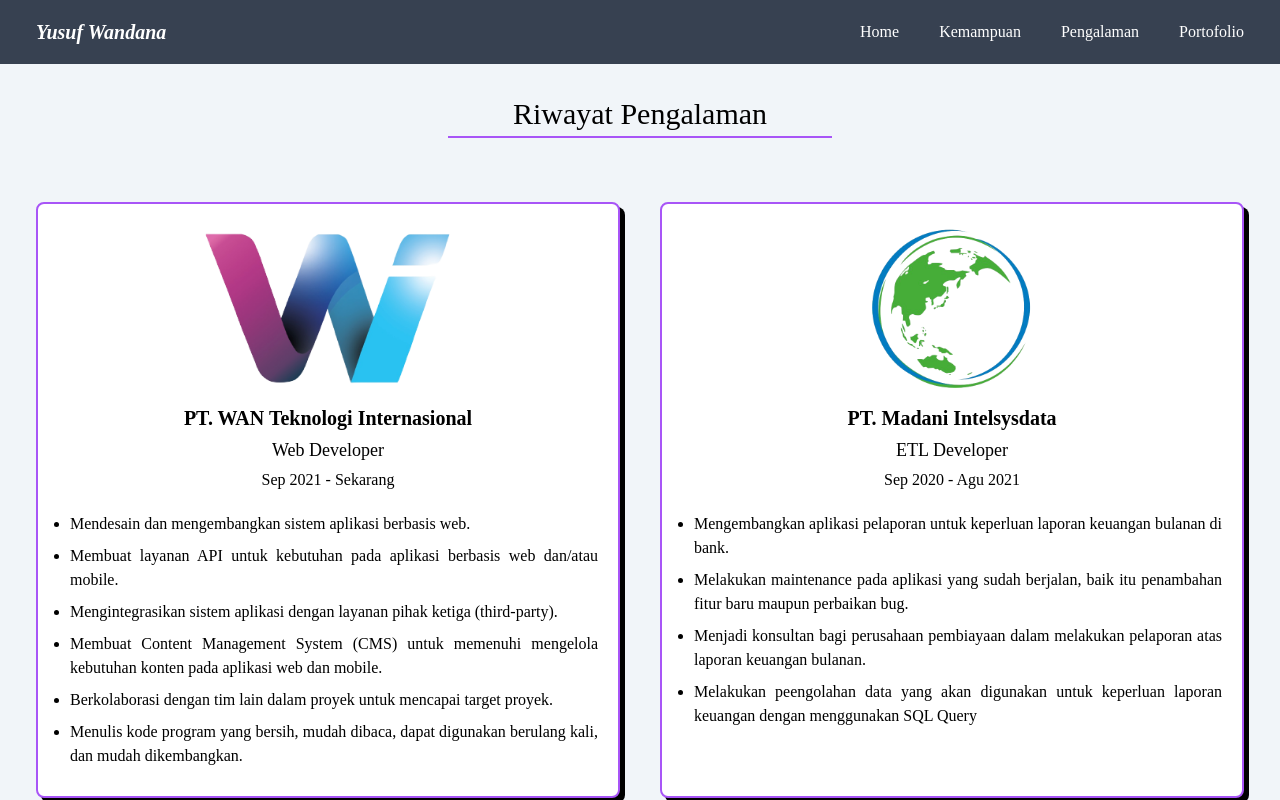
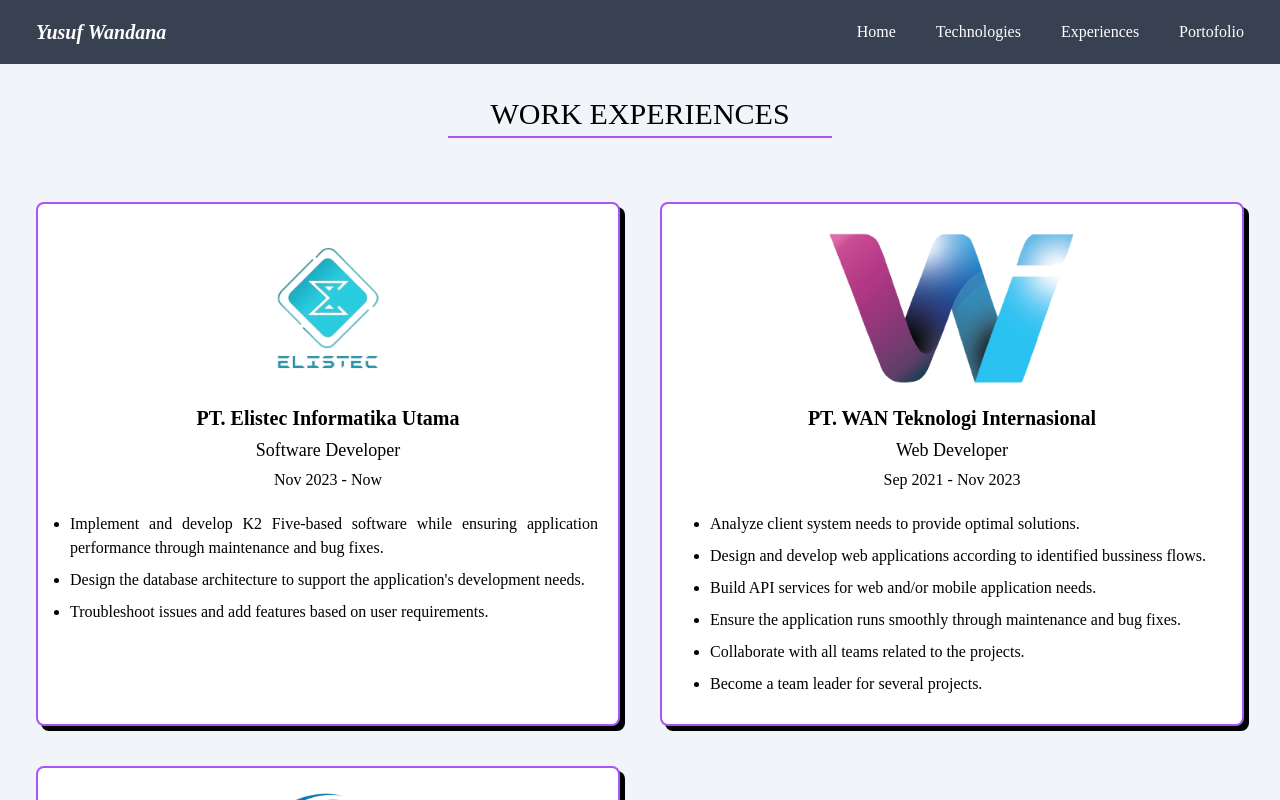
Before and after one commit to yusufwdn/mycv, a React (Create React App) app: page /experience in a window 1280 px wide. Shown: the top 800 px of the page. Built offline with nearby package versions, Linux system fonts and the light colour scheme.

Commit message:
feat: add a new work experience to Experiences page
fix: change Skill page to Technology page, because the previous Skill page is represent Technology page

```diff
--- a/src/App.js
+++ b/src/App.js
@@ -5,9 +5,9 @@ import { BrowserRouter as Router, Route, Routes } from "react-router-dom";
 // import { loadFull } from "tsparticles";
 
 import Home from "./pages/Home";
+import Technology from "./pages/Technology";
 import Experience from "./pages/Experience";
 import Portofolio from "./pages/Portofolio";
-import Skill from "./pages/Skill";
 import Contact from "./pages/Contact";
 import ScrollToTop from "./hooks/scrollToTop";
 
@@ -17,9 +17,9 @@ function App() {
       <Router>
         <Routes>
           <Route path="/" Component={Home}></Route>
+          <Route path="/technologies" Component={Technology}></Route>
           <Route path="/experience" Component={Experience}></Route>
           <Route path="/portofolio" Component={Portofolio}></Route>
-          <Route path="/skills" Component={Skill}></Route>
           <Route path="/contact" Component={Contact}></Route>
         </Routes>
         <ScrollToTop />
--- a/src/components/Navbar/NavbarMenu.js
+++ b/src/components/Navbar/NavbarMenu.js
@@ -14,11 +14,11 @@ export default function NavbarMenu() {
       to: "/",
     },
     {
-      title: "Kemampuan",
-      to: "/skills",
+      title: "Technologies",
+      to: "/technologies",
     },
     {
-      title: "Pengalaman",
+      title: "Experiences",
       to: "/experience",
     },
     {
--- a/src/pages/Experience.js
+++ b/src/pages/Experience.js
@@ -12,7 +12,7 @@ export default function Experience() {
         <section className="flex flex-col items-center w-full h-100 py-12 mb-10 mt-12">
           <h5 className="text-center text-3xl mb-16 font-medium">
             <span className="flex flex-col justify-center items-center">
-              Riwayat Pengalaman
+              WORK EXPERIENCES
               <div className="border-b-2 md:w-96 w-64 pb-1 border-purple-500"></div>
             </span>
           </h5>
--- a/src/pages/Home.js
+++ b/src/pages/Home.js
@@ -6,7 +6,7 @@ import { loadFull } from "tsparticles";
 import Header from "../parts/Header";
 import Footer from "../parts/Footer";
 import Hero from "../parts/Home/Hero";
-import WhatIDo from "../parts/Home/WhatIDo";
+import Skill from "../parts/Home/Skill";
 
 export default function Home() {
   const particlesInit = async (main) => {
@@ -75,7 +75,7 @@ export default function Home() {
       <Header />
       <div className="flex flex-col">
         <Hero />
-        <WhatIDo />
+        <Skill />
       </div>
       <Footer />
       <Particles
--- a/src/pages/Portofolio.js
+++ b/src/pages/Portofolio.js
@@ -13,7 +13,7 @@ export default function Portofolio() {
           {/* <div className="flex flex-col items-center justify-center w-full"> */}
           <h5 className="text-center text-3xl mb-16 font-medium">
             <span className="flex flex-col justify-center items-center">
-              Portofolio Proyek
+              MY PORTOFOLIO
               <div className="border-b-2 md:w-96 w-64 pb-1 border-purple-500"></div>
             </span>
           </h5>
--- a/src/pages/Skill.js
+++ b/src/pages/Technology.js
@@ -32,8 +32,8 @@ function Stars({ total }) {
   );
 }
 
-export default function Skill() {
-  const skills = [
+export default function Technology() {
+  const technologies = [
     {
       title: "Laravel / Lumen",
       star: 8,
@@ -151,12 +151,12 @@ export default function Skill() {
         <section className="h-100 px-4 py-12 mb-10 md:pl-10 md:pr-2 pl-8 pr-5 mt-12">
           <h5 className="text-center text-3xl mb-16 font-medium">
             <span className="flex flex-col justify-center items-center">
-              Kemampuan Personal
+              TECHNOLOGIES
               <div className="border-b-2 md:w-96 w-64 pb-1 border-purple-500"></div>
             </span>
           </h5>
           <div className="grid grid-cols-1 md:grid-cols-1 lg:grid-cols-2 gap-6">
-            {skills.map(function (item, key) {
+            {technologies.map(function (item, key) {
               return (
                 <div
                   className="flex flex-col relative justify-center border-2 border-purple-500 rounded-xl py-4 px-6 md:mx-4 mx-0 mb-8 bg-white box-shadow-5"
--- a/src/parts/Experience/Job.js
+++ b/src/parts/Experience/Job.js
@@ -3,17 +3,28 @@ import React from "react";
 export default function Job() {
   const jobs = [
     {
+      company_name: "PT. Elistec Informatika Utama",
+      company_logo: require("../../assets/images/company/EIU-logo.png"),
+      job_title: "Software Developer",
+      job_range: "Nov 2023 - Now",
+      job_descriptions: [
+        "Implement and develop K2 Five-based software while ensuring application performance through maintenance and bug fixes.",
+        "Design the database architecture to support the application's development needs.",
+        "Troubleshoot issues and add features based on user requirements."
+      ],
+    },
+    {
       company_name: "PT. WAN Teknologi Internasional",
       company_logo: require("../../assets/images/company/wan-logo.png"),
       job_title: "Web Developer",
-      job_range: "Sep 2021 - Sekarang",
+      job_range: "Sep 2021 - Nov 2023",
       job_descriptions: [
-        "Mendesain dan mengembangkan sistem aplikasi berbasis web.",
-        "Membuat layanan API untuk kebutuhan pada aplikasi berbasis web dan/atau mobile.",
-        "Mengintegrasikan sistem aplikasi dengan layanan pihak ketiga (third-party).",
-        "Membuat Content Management System (CMS) untuk memenuhi mengelola kebutuhan konten pada aplikasi web dan mobile.",
-        "Berkolaborasi dengan tim lain dalam proyek untuk mencapai target proyek.",
-        "Menulis kode program yang bersih, mudah dibaca, dapat digunakan berulang kali, dan mudah dikembangkan.",
+        "Analyze client system needs to provide optimal solutions.",
+        "Design and develop web applications according to identified bussiness flows.",
+        "Build API services for web and/or mobile application needs.",
+        "Ensure the application runs smoothly through maintenance and bug fixes.",
+        "Collaborate with all teams related to the projects.",
+        "Become a team leader for several projects.",
       ],
     },
     {
@@ -22,10 +33,9 @@ export default function Job() {
       job_title: "ETL Developer",
       job_range: "Sep 2020 - Agu 2021",
       job_descriptions: [
-        "Mengembangkan aplikasi pelaporan untuk keperluan laporan keuangan bulanan di bank.",
-        "Melakukan maintenance pada aplikasi yang sudah berjalan, baik itu penambahan fitur baru maupun perbaikan bug.",
-        "Menjadi konsultan bagi perusahaan pembiayaan dalam melakukan pelaporan atas laporan keuangan bulanan.",
-        "Melakukan peengolahan data yang akan digunakan untuk keperluan laporan keuangan dengan menggunakan SQL Query",
+        "Develop reporting application for monthly financial report in a bank.",
+        "Maintenance existing application (add new features and bug fixing).",
+        "Become a consultant to assist finance companies in working on monthly financial report."
       ],
     },
   ];
--- a/src/parts/Home/WhatIDo.js
+++ b/src/parts/Home/Skill.js
@@ -1,48 +1,48 @@
 import React from "react";
 
-export default function WhatIDo() {
+export default function Skills() {
   const things = [
     {
       title: "System Analyze",
       description:
-        "Menganalisa alur sistem, desain database, serta kebutuhan lainnya pada sebuah aplikasi yang dibuat sesuai dengan apa yang diinginkan oleh client.",
+        "Analyze system flow, database design, business process, and other needs in applications created according to client requests.",
       image: require("../../assets/icons/analyze.png"),
     },
     {
       title: "Web Development",
       description:
-        "Mengkonversi tampilan desain web, mengembangkan serta pemeliharaan fitur pada aplikasi web dengan menggunakan teknologi mutakhir.",
+        "Implement designed web pages into the web versions, develop and maintain features in web applications using the latest technology.",
       image: require("../../assets/icons/web-development.png"),
     },
     {
       title: "API Service & Integration",
       description:
-        "Membuat, mengembangkan, memelihara sistem layanan API serta melakukan integrasi suatu aplikasi dengan ekosistem aplikasi lainnya.",
+        "Build, develop, and maintain API service systems and integrate project applications with other application ecosystems.",
       image: require("../../assets/icons/web-api.png"),
     },
     {
       title: "Creativity",
       description:
-        "Gemar menyumbangkan berbagai ide positif terhadap projek yang dapat membuat hal tersebut menjadi lebih estetik, menarik, dan sistematik.",
+        "Contribute positive ideas such as designs and features to the project that can make it more aesthetic, attractive and systematic.",
       image: require("../../assets/icons/skill.png"),
     },
     {
       title: "Problem Solving",
       description:
-        "Selalu melihat ke dalam berbagai pandangan yang berbeda serta menerapkan pemikiran yang dingin dan logis dalam memecahkan masalah.",
+        "Always look from different points of view and always think calmly, patiently and logically in solving every problems.",
       image: require("../../assets/icons/logic.png"),
     },
     {
       title: "Collaborate",
       description:
-        "Melakukan kolaborasi dan komunikasi dengan tim yang terkait untuk mencegah terjadinya miskomunikasi serta dapat mencapai target bersama-sama.",
+        "Collaborate and communicate with related teams to establish cooperation in every projects, prevent miscommunication and achieve targets together.",
       image: require("../../assets/icons/collaborate-with-teams.png"),
     },
   ];
   return (
     <section className="h-100 px-4 pt-20 mb-10 bg-slate-100" id="what-i-do">
       <h5 className="flex flex-col justify-center items-center text-center text-3xl mb-10 font-medium">
-        Apa yang Saya Lakukan?
+        MAIN SKILLS
         <div className="border-b-2 md:w-96 w-56 pb-1 border-purple-500"></div>
       </h5>
       <div className="grid grid-cols-1 md:grid-cols-2 lg:grid-cols-3 gap-6">
```
Also changed, not shown: src/assets/images/company/EIU-logo.png (added).
